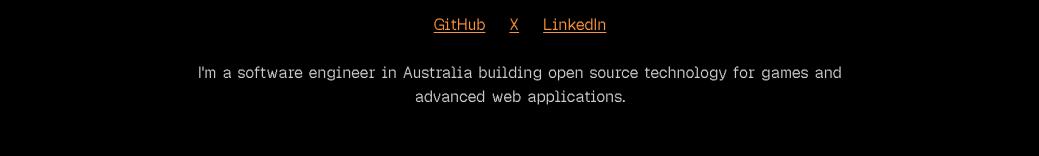
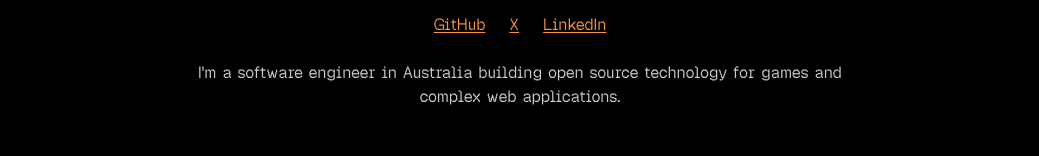
Before and after one commit to isaac-mason/website, a React (Vite) app in the folder home/: page / in a window 1280 px wide. Shown: the part 259-415 px from the top of the page, without its empty margins (120-1159 px from the left). Built offline with nearby package versions, Linux system fonts and the light colour scheme.

Commit message:
feat: minor text change

```diff
--- a/home/src/homepage.tsx
+++ b/home/src/homepage.tsx
@@ -192,7 +192,7 @@ export function Homepage() {
                 </div>
 
                 <p className="mt-6 text-sm md:text-base text-white/80 max-w-2xl text-center">
-                    I'm a software engineer in Australia building open source technology for games and advanced web applications.
+                    I'm a software engineer in Australia building open source technology for games and complex web applications.
                 </p>
             </div>
 
```
